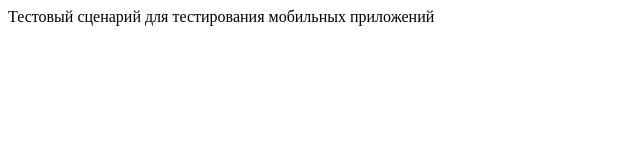
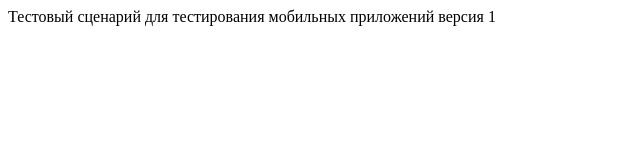
Before and after one commit to qimish108/MyProject, a plain HTML site: page index.html in a window 1280 px wide. Shown: the full height of the page, 0-640 px from the left. Drawn offline with Linux system fonts and the light colour scheme.

Commit message:
изменения

```diff
--- a/index.html
+++ b/index.html
@@ -7,7 +7,7 @@
     <title>Тестовый сценарий</title>
 </head>
 <body>
-    Тестовый сценарий для тестирования мобильных приложений
+    Тестовый сценарий для тестирования мобильных приложений версия 1
 
 </body>
 </html>
```
